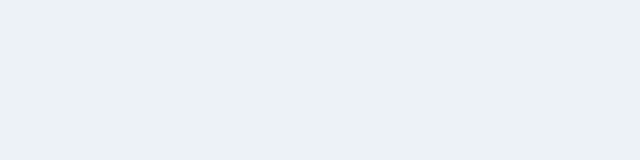
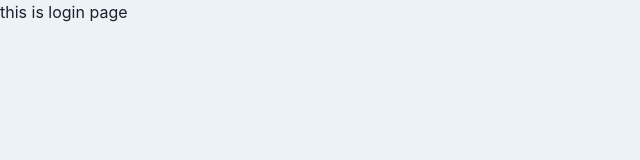
Before and after one commit to kentodaikoku/react-app_00, a React (Create React App) app: page / in a window 1280 px wide. Shown: the top 160 px of the page, without its empty margins (0-640 px from the left). Built offline with nearby package versions, Linux system fonts and the light colour scheme.

Commit message:
✨ Initial Routing

```diff
--- /dev/null
+++ b/src/components/pages/Login.tsx
@@ -0,0 +1,5 @@
+import { FC, memo } from "react";
+
+export const Login: FC = memo(() => {
+  return <p>this is login page</p>
+})
--- a/src/index.tsx
+++ b/src/index.tsx
@@ -1,10 +1,12 @@
 import React from 'react';
 import ReactDOM from 'react-dom/client';
-import './index.css';
+// import './index.css';
 import App from './App';
 import reportWebVitals from './reportWebVitals';
 import { ChakraProvider } from '@chakra-ui/react';
 import theme from './theme/theme';
+import { BrowserRouter } from 'react-router-dom';
+import { Router } from './router/Router';
 
 const root = ReactDOM.createRoot(
   document.getElementById('root') as HTMLElement
@@ -12,7 +14,10 @@ const root = ReactDOM.createRoot(
 root.render(
   <ChakraProvider theme={theme}>
     <React.StrictMode>
-      <App />
+      <BrowserRouter>
+        <Router />
+        <App />
+      </BrowserRouter>
     </React.StrictMode>
   </ChakraProvider>
 );
--- /dev/null
+++ b/src/router/Router.tsx
@@ -0,0 +1,11 @@
+import { FC, memo } from "react";
+import { Route, Routes } from "react-router-dom";
+import { Login } from "../components/pages/Login";
+
+export const Router: FC = memo(() => {
+  return (
+    <Routes>
+      <Route path="/" element={<Login />} />
+    </Routes>
+  )
+})
```
